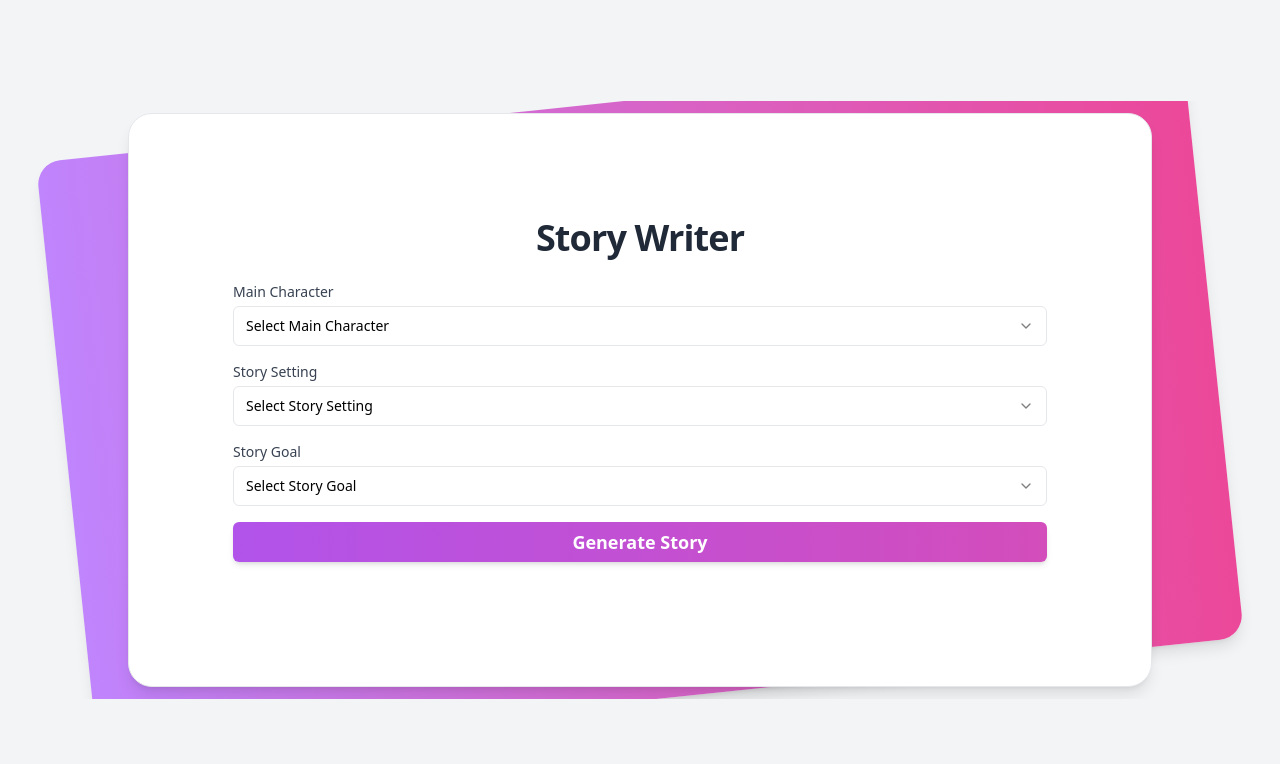
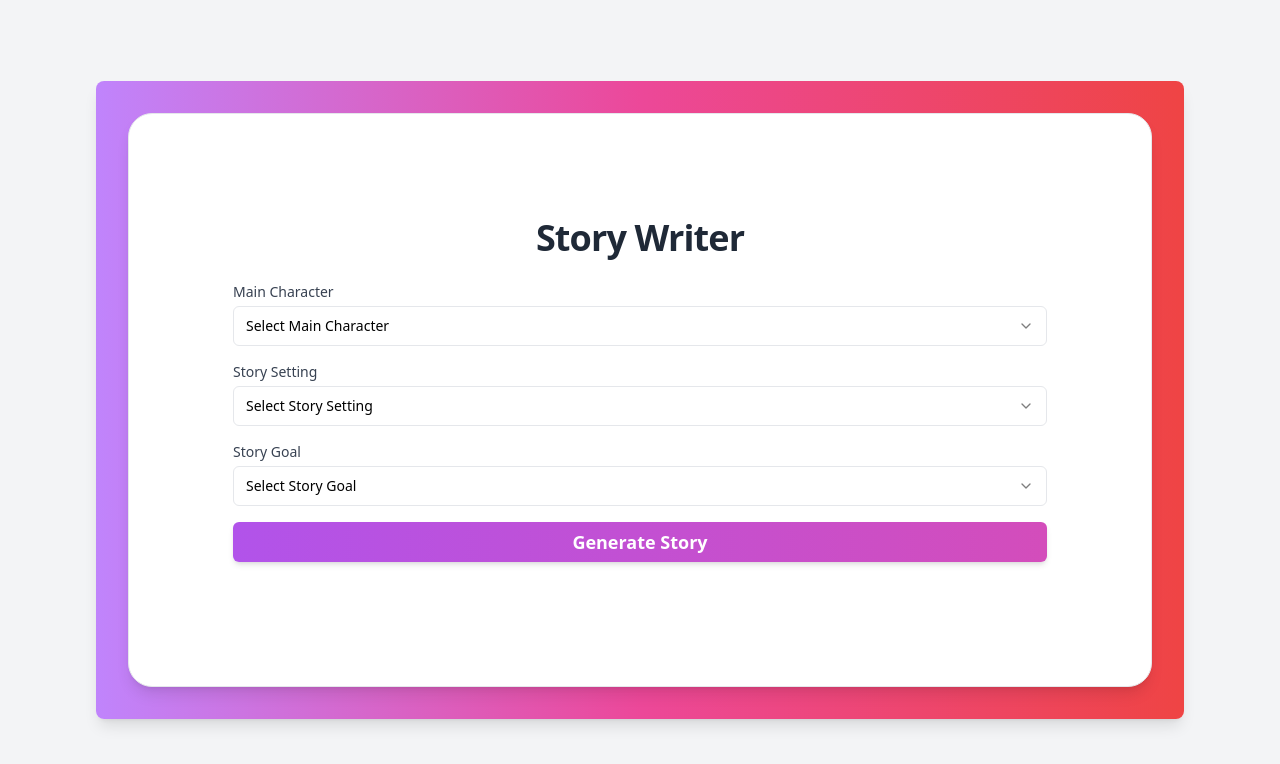
Before and after one commit to gauravdhiman/llm-story-writing-app, a Next.js app: page / in a window 1280 px wide. Shown: the top 764 px of the page. Built offline with nearby package versions, Linux system fonts and the light colour scheme.

Commit message:
Changed the look and feel of input card. Also its transition is smooth now.

```diff
--- a/src/pages/index.tsx
+++ b/src/pages/index.tsx
@@ -214,20 +214,20 @@ export default function Home() {
       <AnimatePresence>
         {(inputCardVisible || !isStoryGenerated) && (
           <motion.div
-            initial={{ height: 0, opacity: 0 }}
-            animate={{ height: "auto", opacity: 1 }}
-            exit={{ height: 0, opacity: 0 }}
+            initial={{ opacity: 0, height: 0 }}
+            animate={{ opacity: 1, height: "auto" }}
+            exit={{ opacity: 0, height: 0 }}
             transition={{ duration: 0.5, ease: "easeInOut" }}
-            className="overflow-hidden"
+            className="relative"
           >
             <motion.div
               initial={{ y: "-100%" }}
               animate={{ y: 0 }}
               exit={{ y: "-100%" }}
               transition={{ duration: 0.5, ease: "easeInOut" }}
-              className="relative py-3 px-4 sm:px-6 lg:px-8 max-w-6xl mx-auto"
+              className="py-3 px-4 sm:px-6 lg:px-8 max-w-6xl mx-auto"
             >
-              <div className="absolute inset-0 bg-gradient-to-r from-purple-400 to-pink-500 shadow-lg transform -skew-y-6 sm:skew-y-0 sm:-rotate-6 sm:rounded-3xl"></div>
+              <div className="relative bg-gradient-to-r from-purple-400 via-pink-500 to-red-500 rounded-lg shadow-lg p-8">
                 <Card className="relative px-4 py-10 bg-white shadow-lg sm:rounded-3xl sm:p-20 w-full max-w-5xl mx-auto">
                   <CardHeader>
                     <CardTitle className="text-4xl font-bold text-center text-gray-800">
@@ -366,6 +366,7 @@ export default function Home() {
                     </form>
                   </CardContent>
                 </Card>
+              </div>
             </motion.div>
           </motion.div>
         )}
```
Lines whose indentation alone changed are shown as unchanged.
